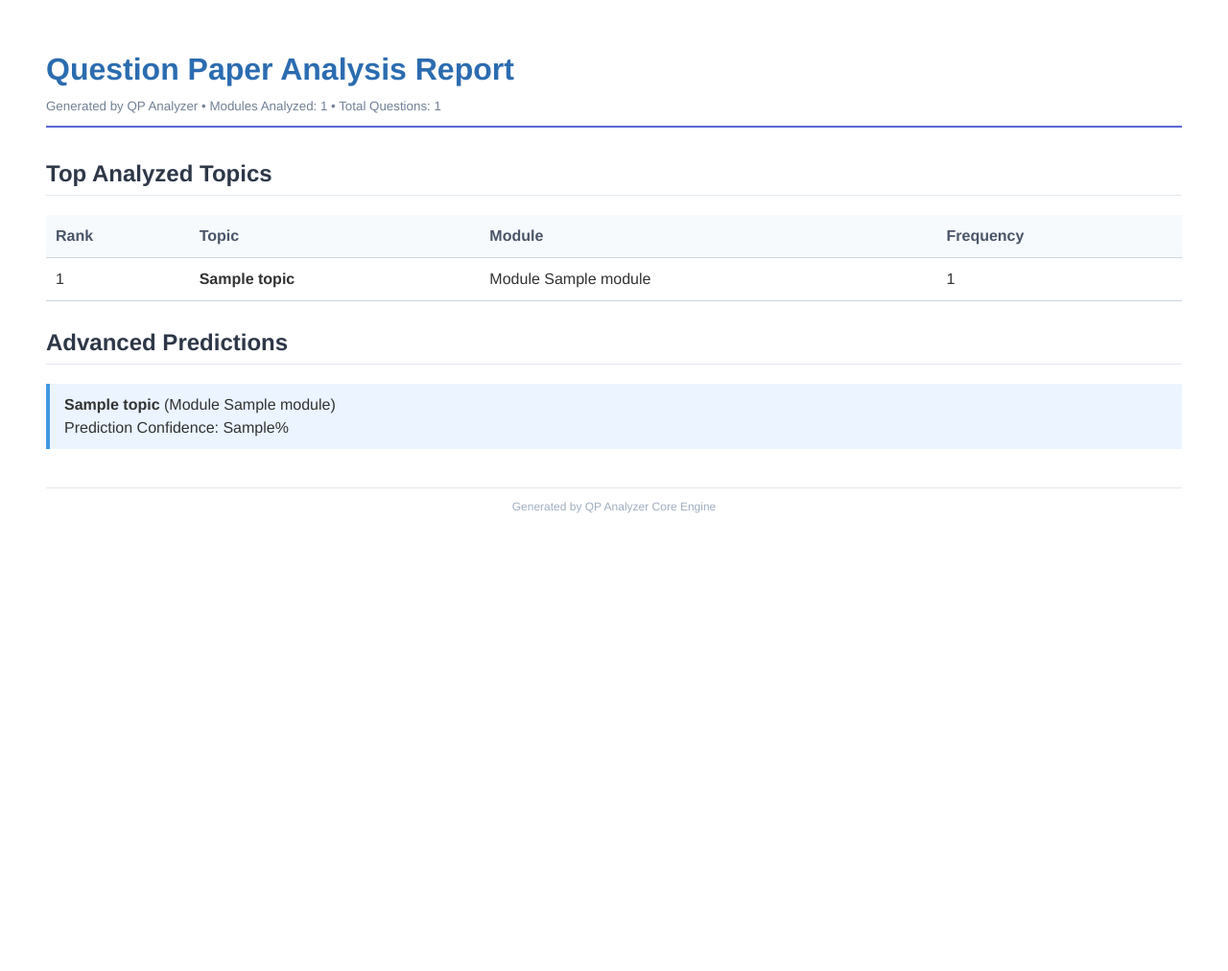
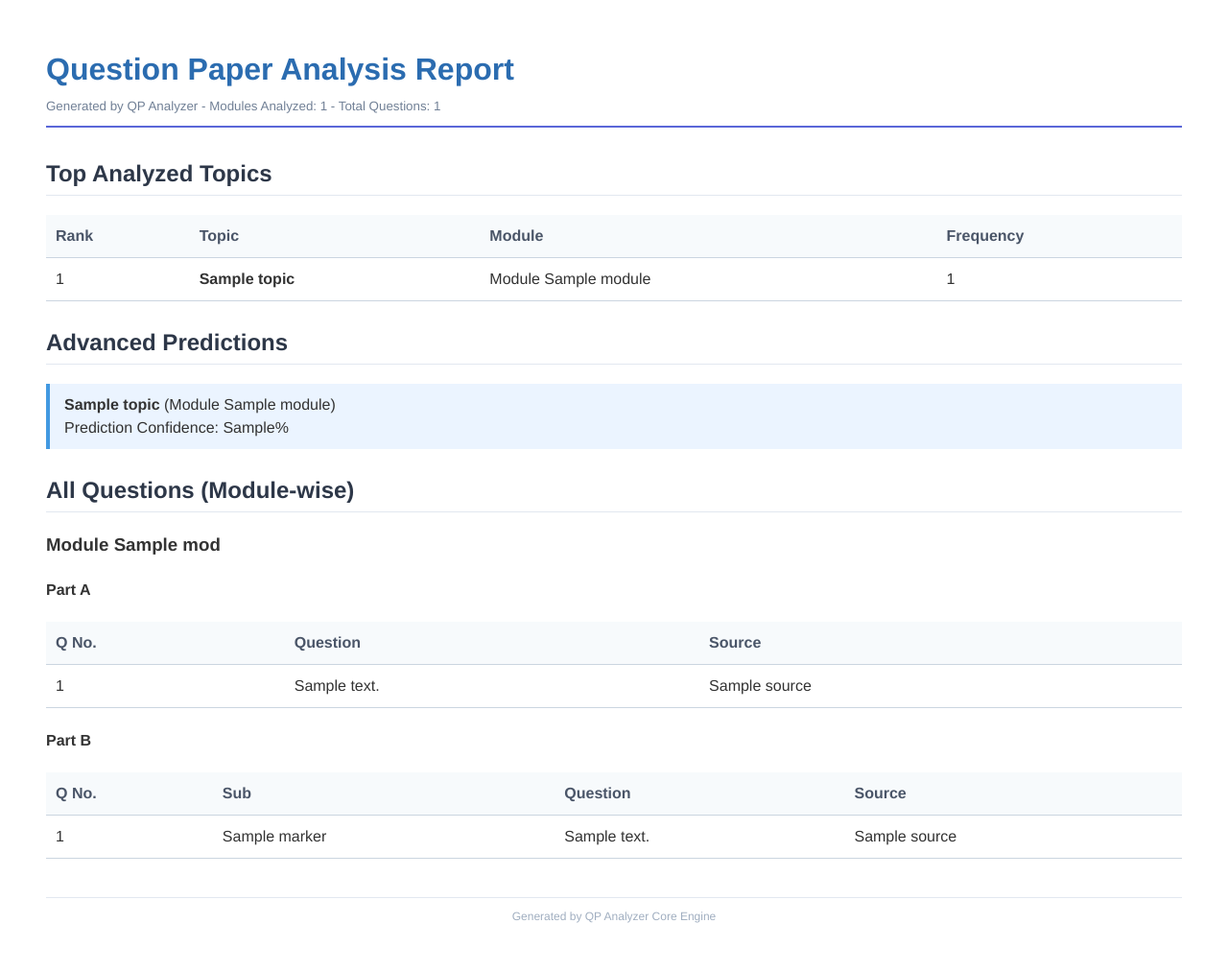
Before and after one commit to Meghna1904/Questionpaper_analyser, a Flask app: template backend/templates/report.html in a window 1280 px wide. Shown: the whole page at 96% size. Before the commit the page ends 535 px from the top, so only its background shows below. Run offline with Flask 3, Linux system fonts and the light colour scheme; the template is opened without the code that fills it: most values are stand-ins (such as "Sample title", 1, 10 or a date in 2020); parts of the project's set-up code (start-up, migrations or seed data) failed here and were passed over.

Commit message:
pdf expoter

```diff
--- a/backend/app.py
+++ b/backend/app.py
@@ -219,7 +219,9 @@ def export_pdf():
         return jsonify({"error": "xhtml2pdf not installed on server"}), 500
 
     try:
-        data = request.json
+        data = request.get_json(silent=True)
+        if not data:
+            return jsonify({"error": "No analysis data provided to export."}), 400
         # Render the HTML from the jinja template
         html_string = render_template('report.html', data=data)
 
--- a/backend/requirements.txt
+++ b/backend/requirements.txt
@@ -7,3 +7,4 @@ Pillow
 sentence-transformers
 scikit-learn
 numpy
+xhtml2pdf
--- a/backend/templates/report.html
+++ b/backend/templates/report.html
@@ -72,7 +72,7 @@
     <div class="header">
         <h1>Question Paper Analysis Report</h1>
         <div class="meta">
-            Generated by QP Analyzer • Modules Analyzed: {{ data.modules_found|length if data.modules_found else 'All' }} • Total Questions: {{ data.overall_frequency|length if data.overall_frequency else 0 }}
+            Generated by QP Analyzer - Modules Analyzed: {{ data.syllabus|length if data.syllabus else 'All' }} - Total Questions: {{ data.total_questions if data.total_questions else 0 }}
         </div>
     </div>
 
@@ -87,7 +87,7 @@
             </tr>
         </thead>
         <tbody>
-            {% for topic in data.overall_frequency[:15] %}
+            {% for topic in data.ranked_topics_overall[:15] %}
             <tr>
                 <td>{{ loop.index }}</td>
                 <td><strong>{{ topic.topic }}</strong></td>
@@ -100,7 +100,7 @@
 
     <h2>Advanced Predictions</h2>
     <div class="predictions-list">
-        {% for pred in data.predictions[:10] %}
+        {% for pred in data.top_predictions_overall[:10] %}
         <div class="prediction-card">
             <strong>{{ pred.topic }}</strong> (Module {{ pred.module }})
             <br>
@@ -109,6 +109,55 @@
         {% endfor %}
     </div>
 
+    <h2>All Questions (Module-wise)</h2>
+    {% for mod, block in data.module_structure.items() %}
+        <h3>Module {{ mod }}</h3>
+
+        <h4>Part A</h4>
+        <table>
+            <thead>
+                <tr>
+                    <th>Q No.</th>
+                    <th>Question</th>
+                    <th>Source</th>
+                </tr>
+            </thead>
+            <tbody>
+                {% for q in block.partA %}
+                <tr>
+                    <td>{{ q.number }}</td>
+                    <td>{{ q.text }}</td>
+                    <td>{{ q.source }}</td>
+                </tr>
+                {% endfor %}
+            </tbody>
+        </table>
+
+        <h4>Part B</h4>
+        <table>
+            <thead>
+                <tr>
+                    <th>Q No.</th>
+                    <th>Sub</th>
+                    <th>Question</th>
+                    <th>Source</th>
+                </tr>
+            </thead>
+            <tbody>
+                {% for q in block.partB %}
+                    {% for sub in q.subQuestions %}
+                    <tr>
+                        <td>{{ q.number }}</td>
+                        <td>{{ sub.marker }}</td>
+                        <td>{{ sub.text }}</td>
+                        <td>{{ q.source }}</td>
+                    </tr>
+                    {% endfor %}
+                {% endfor %}
+            </tbody>
+        </table>
+    {% endfor %}
+
     <div class="footer">
         Generated by QP Analyzer Core Engine
     </div>
```
Also changed, not shown: frontend/src/App.jsx (+9 -1 lines).
